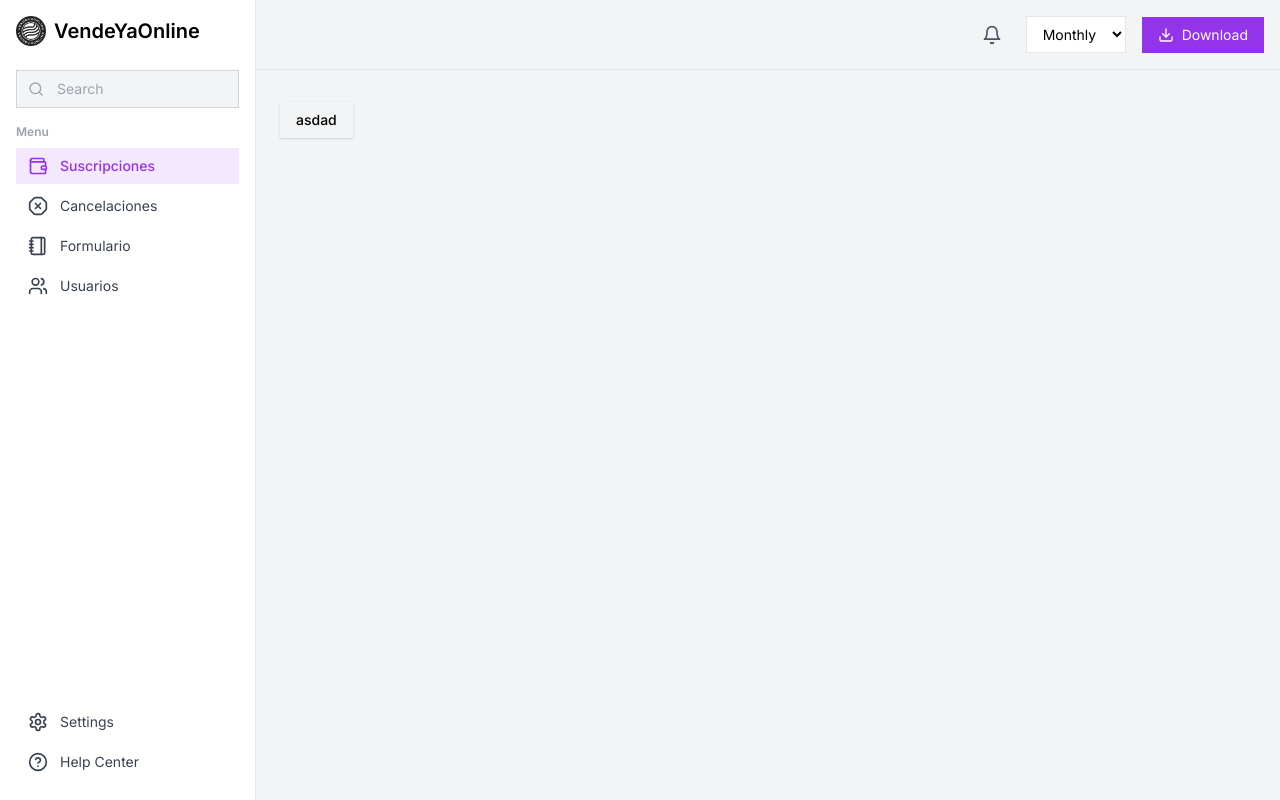
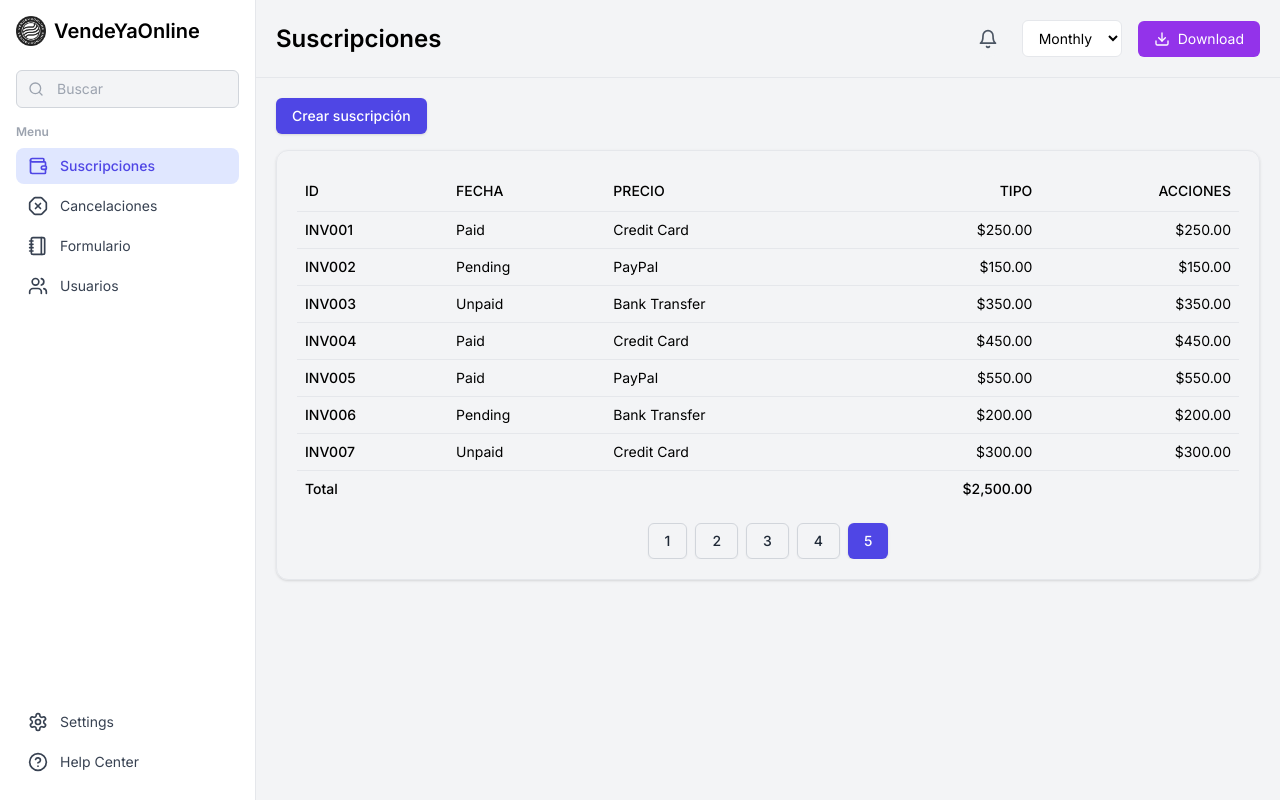
Before and after one commit to VendeYaOnline/dashboard-vendeyaonline, a Next.js app: page / in a window 1280 px wide. Built offline with nearby package versions, Linux system fonts and the light colour scheme.

Commit message:
Settings siderbar

```diff
--- a/src/app/components/Header.tsx
+++ b/src/app/components/Header.tsx
@@ -6,7 +6,7 @@ import { Bell, Download } from "lucide-react";
 export default function Header() {
   const { title } = useTitle();
   return (
-    <header className="flex justify-between items-center p-4 border-b">
+    <header className="flex justify-between items-center p-5 border-b">
       <h1 className="text-2xl font-semibold">{title}</h1>
       <div className="flex items-center gap-4">
         <button className="p-2 rounded-full bg-gray-100 hover:bg-gray-200">
--- a/src/app/components/Siderbar.tsx
+++ b/src/app/components/Siderbar.tsx
@@ -14,7 +14,8 @@ import {
 } from "lucide-react";
 import Image from "next/image";
 import { useTitle } from "@/hooks/useTitle";
-import { useRef, useState } from "react";
+import { useEffect, useState } from "react";
+import { getTitle } from "@/utils";
 
 /* const menuItems = [
   { name: "Dashboard", icon: LayoutDashboard, href: "/" },
@@ -48,6 +49,11 @@ export default function Sidebar() {
   const [valueFilter, setValueFilter] = useState("");
   const { setTitle } = useTitle();
 
+  useEffect(() => {
+    const title = getTitle(pathname);
+    setTitle(title);
+  }, []);
+
   return (
     <div className="flex flex-col h-screen w-64 bg-white border-r">
       <div className="p-4 flex items-center gap-2">
@@ -60,8 +66,8 @@ export default function Sidebar() {
           <input
             onChange={(e) => setValueFilter(e.target.value.toLocaleLowerCase())}
             type="text"
-            placeholder="Search"
-            className="w-full pl-10 pr-4 py-2 text-sm bg-gray-100 border border-gray-300 rounded-md focus:outline-none focus:ring-2 focus:ring-purple-600 focus:border-transparent"
+            placeholder="Buscar"
+            className="w-full pl-10 pr-4 py-2 text-sm bg-gray-100 border border-gray-300 rounded-md focus:outline-none focus:ring-2 focus:ring-indigo-600 focus:border-transparent"
           />
         </div>
       </div>
@@ -77,7 +83,7 @@ export default function Sidebar() {
                 onClick={() => setTitle(item.name)}
                 className={`flex items-center gap-3 px-3 py-2 rounded-lg text-sm mb-1 ${
                   pathname === item.href
-                    ? "bg-purple-100 text-purple-600 font-medium"
+                    ? "bg-indigo-100 text-indigo-600 font-medium"
                     : "text-gray-700 hover:bg-gray-100"
                 }`}
               >
--- a/src/app/layout.tsx
+++ b/src/app/layout.tsx
@@ -4,8 +4,8 @@ import Sidebar from "./components/Siderbar";
 import Header from "./components/Header";
 
 export const metadata: Metadata = {
-  title: "Create Next App",
-  description: "Generated by create next app",
+  title: "VendeYaOnline",
+  description: "Panel de administración",
 };
 
 export default function RootLayout({
@@ -21,7 +21,7 @@ export default function RootLayout({
           <div className="flex-1 flex flex-col overflow-hidden">
             <Header />
             <main className="flex-1 overflow-x-hidden overflow-y-auto bg-gray-100">
-              <div className="container mx-auto px-6 py-8">{children}</div>
+              <div className="p-5">{children}</div>
             </main>
           </div>
         </div>
--- a/src/app/page.tsx
+++ b/src/app/page.tsx
@@ -1,9 +1,109 @@
 import { Button } from "@/components/ui/button";
+import classes from "./App.module.css";
+import { Card } from "@/components/ui/card";
+import {
+  Table,
+  TableBody,
+  TableCaption,
+  TableCell,
+  TableFooter,
+  TableHead,
+  TableHeader,
+  TableRow,
+} from "@/components/ui/table";
 
 export default function Home() {
+  const invoices = [
+    {
+      invoice: "INV001",
+      paymentStatus: "Paid",
+      totalAmount: "$250.00",
+      paymentMethod: "Credit Card",
+    },
+    {
+      invoice: "INV002",
+      paymentStatus: "Pending",
+      totalAmount: "$150.00",
+      paymentMethod: "PayPal",
+    },
+    {
+      invoice: "INV003",
+      paymentStatus: "Unpaid",
+      totalAmount: "$350.00",
+      paymentMethod: "Bank Transfer",
+    },
+    {
+      invoice: "INV004",
+      paymentStatus: "Paid",
+      totalAmount: "$450.00",
+      paymentMethod: "Credit Card",
+    },
+    {
+      invoice: "INV005",
+      paymentStatus: "Paid",
+      totalAmount: "$550.00",
+      paymentMethod: "PayPal",
+    },
+    {
+      invoice: "INV006",
+      paymentStatus: "Pending",
+      totalAmount: "$200.00",
+      paymentMethod: "Bank Transfer",
+    },
+    {
+      invoice: "INV007",
+      paymentStatus: "Unpaid",
+      totalAmount: "$300.00",
+      paymentMethod: "Credit Card",
+    },
+  ];
+
   return (
-    <div>
-      <Button>asdad</Button>
-    </div>
+    <>
+      <Button className="mb-4">Crear suscripción</Button>
+      <Card className="p-5">
+        <Table>
+          <TableCaption>
+            <div className="flex justify-center gap-2">
+              <Button variant={"outline"}>1</Button>
+              <Button variant={"outline"}>2</Button>
+              <Button variant={"outline"}>3</Button>
+              <Button variant={"outline"}>4</Button>
+              <Button>5</Button>
+            </div>
+          </TableCaption>
+          <TableHeader>
+            <TableRow>
+              <TableHead>ID</TableHead>
+              <TableHead>FECHA</TableHead>
+              <TableHead>PRECIO</TableHead>
+              <TableHead className="text-right">TIPO</TableHead>
+              <TableHead className="text-right">ACCIONES</TableHead>
+            </TableRow>
+          </TableHeader>
+          <TableBody>
+            {invoices.map((invoice) => (
+              <TableRow key={invoice.invoice}>
+                <TableCell className="font-medium">{invoice.invoice}</TableCell>
+                <TableCell>{invoice.paymentStatus}</TableCell>
+                <TableCell>{invoice.paymentMethod}</TableCell>
+                <TableCell className="text-right">
+                  {invoice.totalAmount}
+                </TableCell>
+                <TableCell className="text-right">
+                  {invoice.totalAmount}
+                </TableCell>
+              </TableRow>
+            ))}
+          </TableBody>
+          <TableFooter>
+            <TableRow>
+              <TableCell colSpan={3}>Total</TableCell>
+              <TableCell className="text-right">$2,500.00</TableCell>
+            </TableRow>
+          </TableFooter>
+        </Table>
+      </Card>
+    </>
   );
 }
--- a/src/components/ui/button.tsx
+++ b/src/components/ui/button.tsx
@@ -1,24 +1,21 @@
-import * as React from "react"
-import { Slot } from "@radix-ui/react-slot"
-import { cva, type VariantProps } from "class-variance-authority"
+import * as React from "react";
+import { Slot } from "@radix-ui/react-slot";
+import { cva, type VariantProps } from "class-variance-authority";
 
-import { cn } from "@/lib/utils"
+import { cn } from "@/lib/utils";
 
 const buttonVariants = cva(
   "inline-flex items-center justify-center whitespace-nowrap rounded-md text-sm font-medium transition-colors focus-visible:outline-none focus-visible:ring-1 focus-visible:ring-ring disabled:pointer-events-none disabled:opacity-50",
   {
     variants: {
       variant: {
-        default:
-          "bg-primary text-primary-foreground shadow hover:bg-primary/90",
-        destructive:
-          "bg-destructive text-destructive-foreground shadow-sm hover:bg-destructive/90",
+        default: "bg-indigo-600 text-white shadow hover:bg-indigo-500", // Color predeterminado
+        destructive: "bg-red-600 text-white shadow-sm hover:bg-red-500", // Color destructivo
         outline:
-          "border border-input bg-background shadow-sm hover:bg-accent hover:text-accent-foreground",
-        secondary:
-          "bg-secondary text-secondary-foreground shadow-sm hover:bg-secondary/80",
-        ghost: "hover:bg-accent hover:text-accent-foreground",
-        link: "text-primary underline-offset-4 hover:underline",
+          "border border-gray-300 bg-transparent text-gray-800 shadow-sm hover:bg-gray-100", // Contorno
+        secondary: "bg-blue-600 text-white shadow-sm hover:bg-blue-500", // Secundario
+        ghost: "hover:bg-gray-200 hover:text-gray-800", // Transparente
+        link: "text-blue-600 underline-offset-4 hover:underline", // Enlace
       },
       size: {
         default: "h-9 px-4 py-2",
@@ -32,26 +29,26 @@ const buttonVariants = cva(
       size: "default",
     },
   }
-)
+);
 
 export interface ButtonProps
   extends React.ButtonHTMLAttributes<HTMLButtonElement>,
     VariantProps<typeof buttonVariants> {
-  asChild?: boolean
+  asChild?: boolean;
 }
 
 const Button = React.forwardRef<HTMLButtonElement, ButtonProps>(
   ({ className, variant, size, asChild = false, ...props }, ref) => {
-    const Comp = asChild ? Slot : "button"
+    const Comp = asChild ? Slot : "button";
     return (
       <Comp
         className={cn(buttonVariants({ variant, size, className }))}
         ref={ref}
         {...props}
       />
-    )
+    );
   }
-)
-Button.displayName = "Button"
+);
+Button.displayName = "Button";
 
-export { Button, buttonVariants }
+export { Button, buttonVariants };
--- /dev/null
+++ b/src/components/ui/card.tsx
@@ -0,0 +1,76 @@
+import * as React from "react"
+
+import { cn } from "@/lib/utils"
+
+const Card = React.forwardRef<
+  HTMLDivElement,
+  React.HTMLAttributes<HTMLDivElement>
+>(({ className, ...props }, ref) => (
+  <div
+    ref={ref}
+    className={cn(
+      "rounded-xl border bg-card text-card-foreground shadow",
+      className
+    )}
+    {...props}
+  />
+))
+Card.displayName = "Card"
+
+const CardHeader = React.forwardRef<
+  HTMLDivElement,
+  React.HTMLAttributes<HTMLDivElement>
+>(({ className, ...props }, ref) => (
+  <div
+    ref={ref}
+    className={cn("flex flex-col space-y-1.5 p-6", className)}
+    {...props}
+  />
+))
+CardHeader.displayName = "CardHeader"
+
+const CardTitle = React.forwardRef<
+  HTMLParagraphElement,
+  React.HTMLAttributes<HTMLHeadingElement>
+>(({ className, ...props }, ref) => (
+  <h3
+    ref={ref}
+    className={cn("font-semibold leading-none tracking-tight", className)}
+    {...props}
+  />
+))
+CardTitle.displayName = "CardTitle"
+
+const CardDescription = React.forwardRef<
+  HTMLParagraphElement,
+  React.HTMLAttributes<HTMLParagraphElement>
+>(({ className, ...props }, ref) => (
+  <p
+    ref={ref}
+    className={cn("text-sm text-muted-foreground", className)}
+    {...props}
+  />
+))
+CardDescription.displayName = "CardDescription"
+
+const CardContent = React.forwardRef<
+  HTMLDivElement,
+  React.HTMLAttributes<HTMLDivElement>
+>(({ className, ...props }, ref) => (
+  <div ref={ref} className={cn("p-6 pt-0", className)} {...props} />
+))
+CardContent.displayName = "CardContent"
+
+const CardFooter = React.forwardRef<
+  HTMLDivElement,
+  React.HTMLAttributes<HTMLDivElement>
+>(({ className, ...props }, ref) => (
+  <div
+    ref={ref}
+    className={cn("flex items-center p-6 pt-0", className)}
+    {...props}
+  />
+))
+CardFooter.displayName = "CardFooter"
+
+export { Card, CardHeader, CardFooter, CardTitle, CardDescription, CardContent }
--- /dev/null
+++ b/src/components/ui/table.tsx
@@ -0,0 +1,120 @@
+import * as React from "react"
+
+import { cn } from "@/lib/utils"
+
+const Table = React.forwardRef<
+  HTMLTableElement,
+  React.HTMLAttributes<HTMLTableElement>
+>(({ className, ...props }, ref) => (
+  <div className="relative w-full overflow-auto">
+    <table
+      ref={ref}
+      className={cn("w-full caption-bottom text-sm", className)}
+      {...props}
+    />
+  </div>
+))
+Table.displayName = "Table"
+
+const TableHeader = React.forwardRef<
+  HTMLTableSectionElement,
+  React.HTMLAttributes<HTMLTableSectionElement>
+>(({ className, ...props }, ref) => (
+  <thead ref={ref} className={cn("[&_tr]:border-b", className)} {...props} />
+))
+TableHeader.displayName = "TableHeader"
+
+const TableBody = React.forwardRef<
+  HTMLTableSectionElement,
+  React.HTMLAttributes<HTMLTableSectionElement>
+>(({ className, ...props }, ref) => (
+  <tbody
+    ref={ref}
+    className={cn("[&_tr:last-child]:border-0", className)}
+    {...props}
+  />
+))
+TableBody.displayName = "TableBody"
+
+const TableFooter = React.forwardRef<
+  HTMLTableSectionElement,
+  React.HTMLAttributes<HTMLTableSectionElement>
+>(({ className, ...props }, ref) => (
+  <tfoot
+    ref={ref}
+    className={cn(
+      "border-t bg-muted/50 font-medium [&>tr]:last:border-b-0",
+      className
+    )}
+    {...props}
+  />
+))
+TableFooter.displayName = "TableFooter"
+
+const TableRow = React.forwardRef<
+  HTMLTableRowElement,
+  React.HTMLAttributes<HTMLTableRowElement>
+>(({ className, ...props }, ref) => (
+  <tr
+    ref={ref}
+    className={cn(
+      "border-b transition-colors hover:bg-muted/50 data-[state=selected]:bg-muted",
+      className
+    )}
+    {...props}
+  />
+))
+TableRow.displayName = "TableRow"
+
+const TableHead = React.forwardRef<
+  HTMLTableCellElement,
+  React.ThHTMLAttributes<HTMLTableCellElement>
+>(({ className, ...props }, ref) => (
+  <th
+    ref={ref}
+    className={cn(
+      "h-10 px-2 text-left align-middle font-medium text-muted-foreground [&:has([role=checkbox])]:pr-0 [&>[role=checkbox]]:translate-y-[2px]",
+      className
+    )}
+    {...props}
+  />
+))
+TableHead.displayName = "TableHead"
+
+const TableCell = React.forwardRef<
+  HTMLTableCellElement,
+  React.TdHTMLAttributes<HTMLTableCellElement>
+>(({ className, ...props }, ref) => (
+  <td
+    ref={ref}
+    className={cn(
+      "p-2 align-middle [&:has([role=checkbox])]:pr-0 [&>[role=checkbox]]:translate-y-[2px]",
+      className
+    )}
+    {...props}
+  />
+))
+TableCell.displayName = "TableCell"
+
+const TableCaption = React.forwardRef<
+  HTMLTableCaptionElement,
+  React.HTMLAttributes<HTMLTableCaptionElement>
+>(({ className, ...props }, ref) => (
+  <caption
+    ref={ref}
+    className={cn("mt-4 text-sm text-muted-foreground", className)}
+    {...props}
+  />
+))
+TableCaption.displayName = "TableCaption"
+
+export {
+  Table,
+  TableHeader,
+  TableBody,
+  TableFooter,
+  TableHead,
+  TableRow,
+  TableCell,
+  TableCaption,
+}
--- /dev/null
+++ b/src/utils/index.ts
@@ -0,0 +1,18 @@
+export const getTitle = (pathname: string) => {
+  switch (pathname) {
+    case "/":
+      return "Suscripciones";
+
+    case "/cancellations":
+      return "Cancelaciones";
+
+    case "/form":
+      return "Formulario";
+
+    case "/users":
+      return "Usuarios";
+
+    default:
+      return "Suscripciones";
+  }
+};
--- a/tailwind.config.ts
+++ b/tailwind.config.ts
@@ -13,53 +13,6 @@ const config: Config = {
       fontFamily: {
         sans: ["Inter var", ...defaultTheme.fontFamily.sans],
       },
-      colors: {
-        background: "hsl(var(--background))",
-        foreground: "hsl(var(--foreground))",
-        card: {
-          DEFAULT: "hsl(var(--card))",
-          foreground: "hsl(var(--card-foreground))",
-        },
-        popover: {
-          DEFAULT: "hsl(var(--popover))",
-          foreground: "hsl(var(--popover-foreground))",
-        },
-        primary: {
-          DEFAULT: "hsl(var(--primary))",
-          foreground: "hsl(var(--primary-foreground))",
-        },
-        secondary: {
-          DEFAULT: "hsl(var(--secondary))",
-          foreground: "hsl(var(--secondary-foreground))",
-        },
-        muted: {
-          DEFAULT: "hsl(var(--muted))",
-          foreground: "hsl(var(--muted-foreground))",
-        },
-        accent: {
-          DEFAULT: "hsl(var(--accent))",
-          foreground: "hsl(var(--accent-foreground))",
-        },
-        destructive: {
-          DEFAULT: "hsl(var(--destructive))",
-          foreground: "hsl(var(--destructive-foreground))",
-        },
-        border: "hsl(var(--border))",
-        input: "hsl(var(--input))",
-        ring: "hsl(var(--ring))",
-        chart: {
-          "1": "hsl(var(--chart-1))",
-          "2": "hsl(var(--chart-2))",
-          "3": "hsl(var(--chart-3))",
-          "4": "hsl(var(--chart-4))",
-          "5": "hsl(var(--chart-5))",
-        },
-      },
-      borderRadius: {
-        lg: "var(--radius)",
-        md: "calc(var(--radius) - 2px)",
-        sm: "calc(var(--radius) - 4px)",
-      },
     },
   },
   plugins: [require("tailwindcss-animate")],
```
Also changed, not shown: src/app/App.module.css (added).
